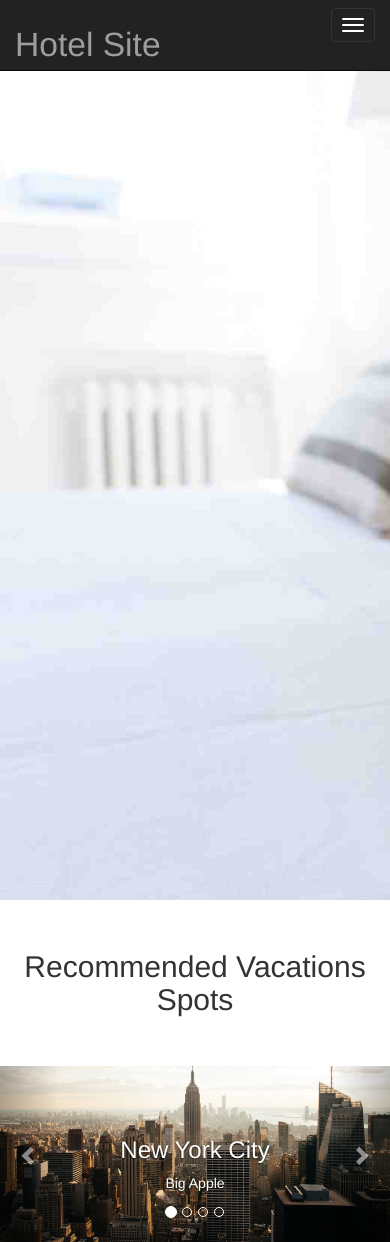
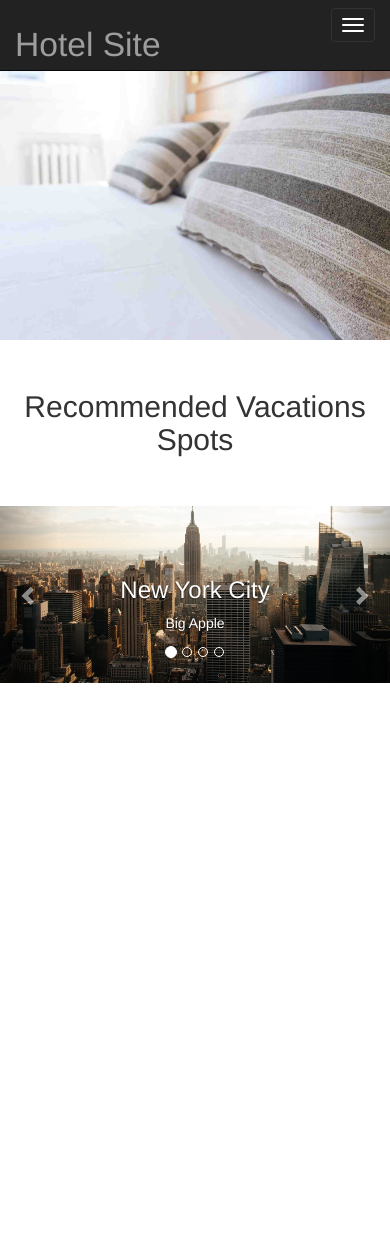
Before and after one commit to ibaena/hotelSite, a PHP site: page /home.html in a window 390 px wide; the page is wider, and only the part inside the window is pictured. Shown: the top 1242 px of that part. Run offline with PHP 8.4, Linux system fonts and the light colour scheme; some libraries are stand-ins or nearby versions.

Commit message:
added media queries to make image changer responsive

```diff
--- a/css/style.css
+++ b/css/style.css
@@ -44,3 +44,29 @@ body{
   background-size: cover;
   transition: all 3s;
 }
+
+/*MEDIA QUERIES*/
+
+@media screen and (max-width: 1200px){
+  #head-images{
+    height: 35%;
+  }
+}
+
+@media screen and (max-width: 992px){
+  #head-images{
+    height: 27%;
+  }
+}
+
+@media screen and (max-width: 768px){
+  #head-images{
+    height: 23%;
+  }
+}
+
+@media screen and (max-width: 480px){
+  #head-images{
+    height: 17%;
+  }
+}
```
